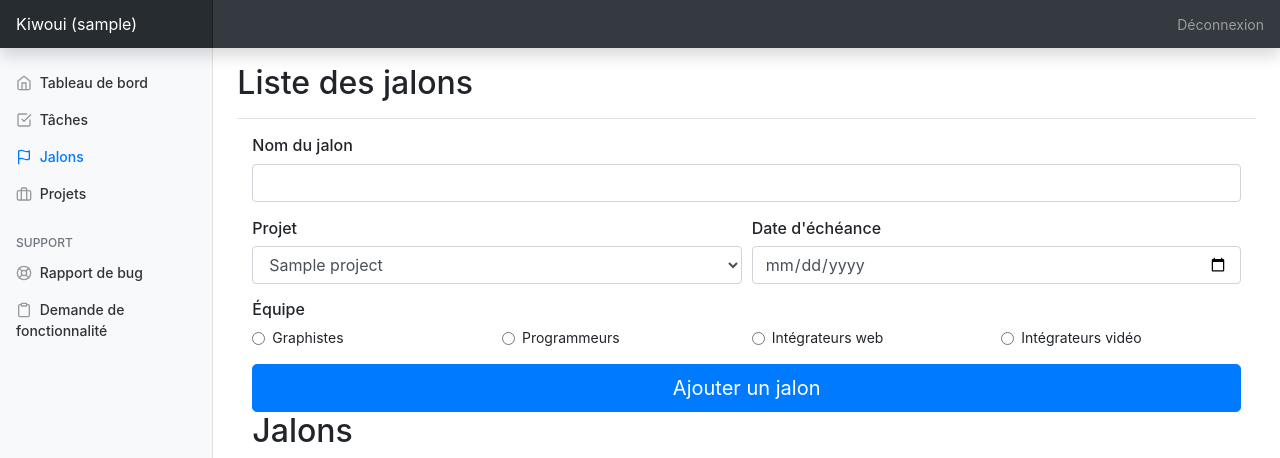
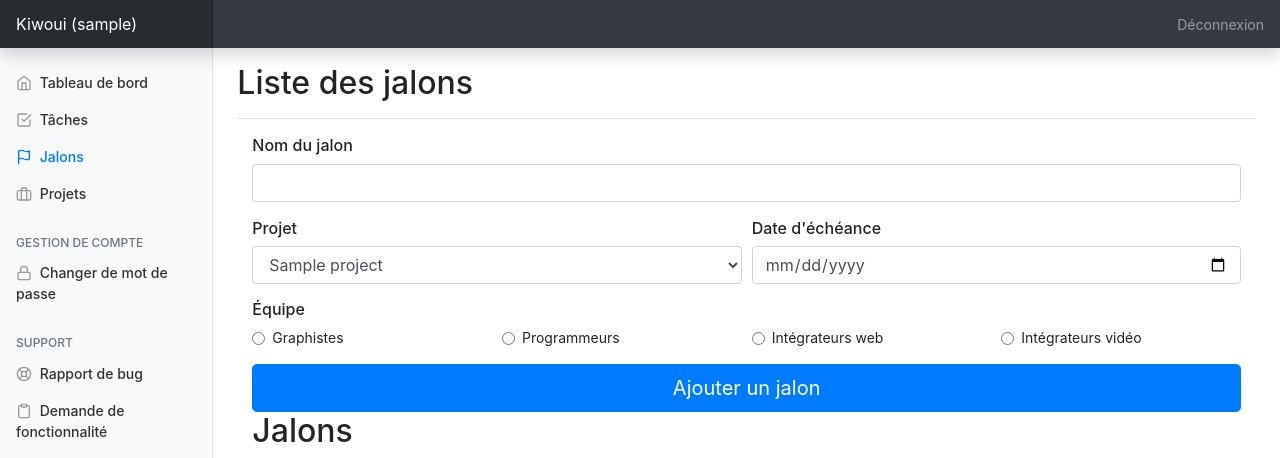
Before and after one commit to Kiwoui-TIM/intranet, a PHP site: page /milestones.php in a window 1280 px wide. Shown: the top 458 px of the page. Run offline with PHP 8.4, Linux system fonts and the light colour scheme; the visitor is signed in with stand-in values (Sample User, id 1); tables that the repository leaves empty or names only in its code hold one stand-in row (values such as "Sample post"); some libraries are stand-ins or nearby versions.

Commit message:
Add change password link on milestone page

```diff
--- a/public/milestones.php
+++ b/public/milestones.php
@@ -173,6 +173,18 @@ if (isset($_POST['milestone_completion']) || isset($_SESSION['postdata']['milest
               <a class="nav-link" href="#">
                 <span data-feather="briefcase"></span>
                 Projets
+              </a>
+            </li>
+          </ul>
+
+          <h6 class="sidebar-heading d-flex justify-content-between align-items-center px-3 mt-4 mb-1 text-muted">
+            Gestion de compte
+          </h6>
+          <ul class="nav flex-column mb-2">
+            <li class="nav-item">
+              <a class="nav-link" href="change-password.php">
+                <span data-feather="lock"></span>
+                Changer de mot de passe
               </a>
             </li>
           </ul>
```
